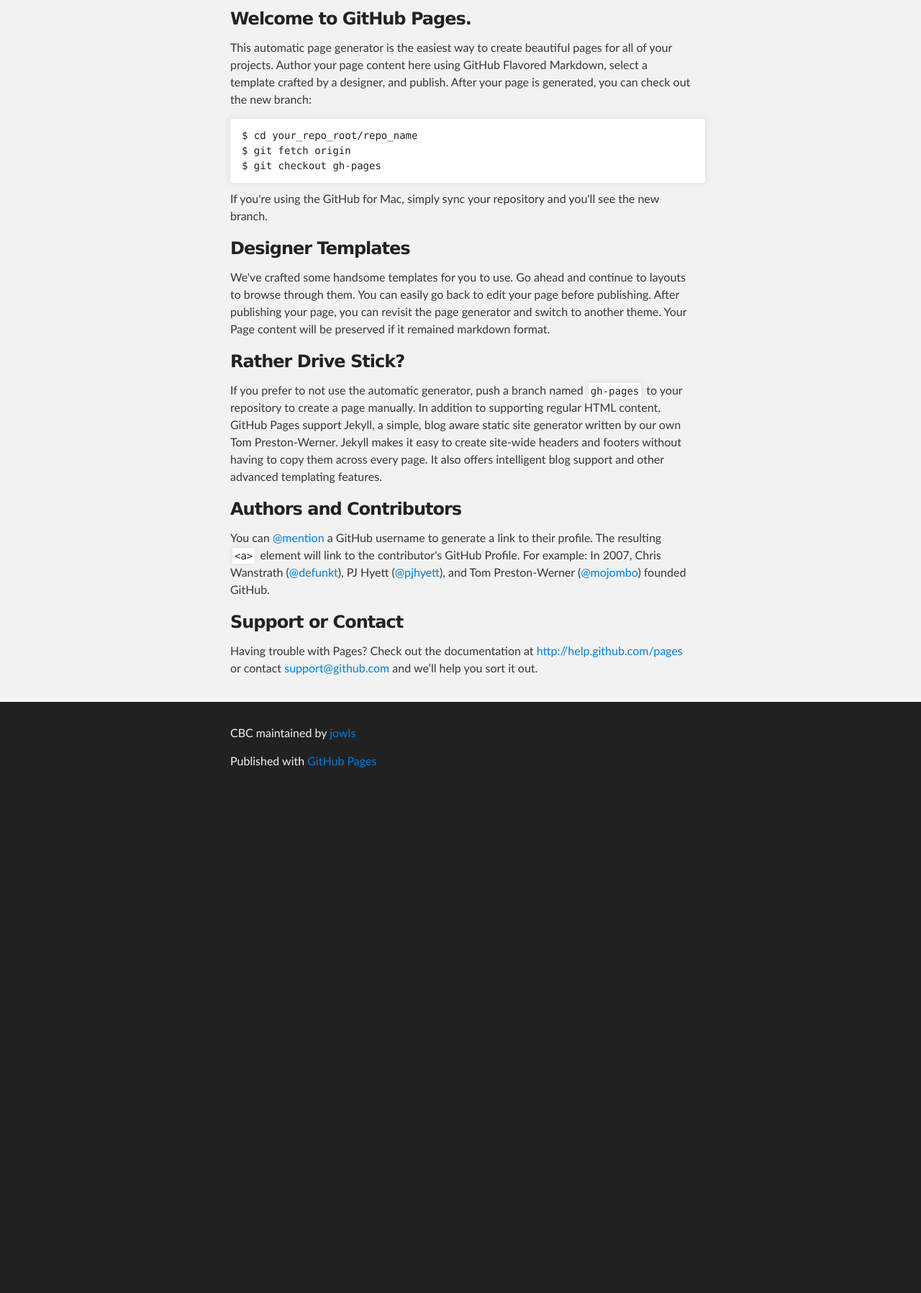
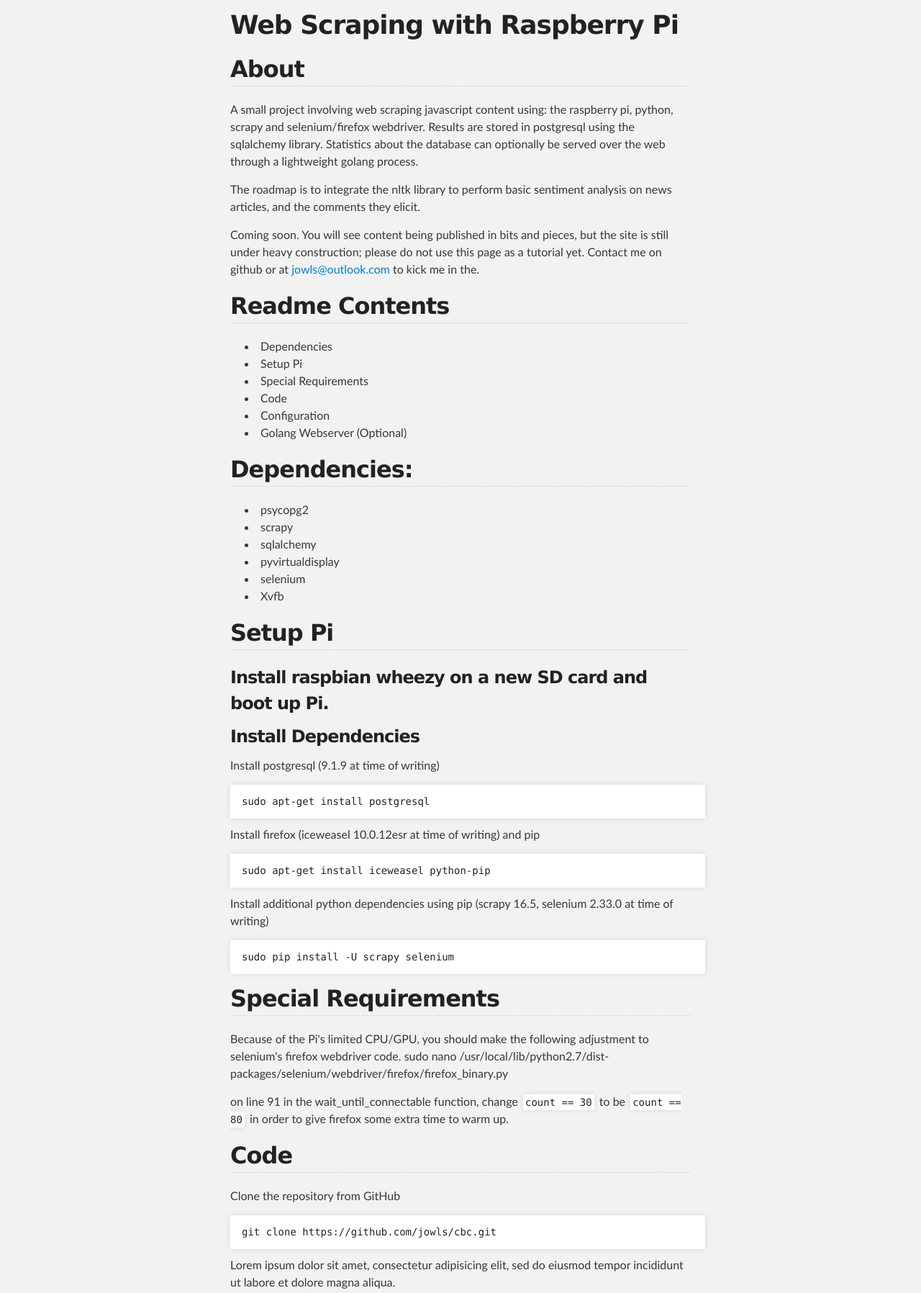
Before and after one commit to jowls/cbc, a plain HTML site: page index.html in a window 1280 px wide. Shown: the part 252-2048 px from the top of the page at 72% size. Before the commit the page ends 1356 px from the top, so only its background shows below. Drawn offline with Linux system fonts and the light colour scheme.

```diff
--- a/index.html
+++ b/index.html
@@ -31,37 +31,122 @@
     <!-- MAIN CONTENT -->
     <div id="main_content_wrap" class="outer">
       <section id="main_content" class="inner">
-        <h3>
-<a name="welcome-to-github-pages" class="anchor" href="#welcome-to-github-pages"><span class="octicon octicon-link"></span></a>Welcome to GitHub Pages.</h3>
+        <h1>
+<a name="web-scraping-with-raspberry-pi" class="anchor" href="#web-scraping-with-raspberry-pi"><span class="octicon octicon-link"></span></a>Web Scraping with Raspberry Pi</h1>
 
-<p>This automatic page generator is the easiest way to create beautiful pages for all of your projects. Author your page content here using GitHub Flavored Markdown, select a template crafted by a designer, and publish. After your page is generated, you can check out the new branch:</p>
+<h2>
+<a name="about" class="anchor" href="#about"><span class="octicon octicon-link"></span></a>About</h2>
 
-<pre><code>$ cd your_repo_root/repo_name
-$ git fetch origin
-$ git checkout gh-pages
+<p>A small project involving web scraping javascript content using: the raspberry pi, python, scrapy and selenium/firefox webdriver. Results are stored in postgresql using the sqlalchemy library. Statistics about the database can optionally be served over the web through a lightweight golang process.</p>
+
+<p>The roadmap is to integrate the nltk library to perform basic sentiment analysis on news articles, and the comments they elicit.</p>
+
+<p>Coming soon. You will see content being published in bits and pieces, but the site is still under heavy construction; please do not use this page as a tutorial yet. Contact me on github or at <a href="mailto:jowls@outlook.com">jowls@outlook.com</a> to kick me in the.</p>
+
+<h2>
+<a name="readme-contents" class="anchor" href="#readme-contents"><span class="octicon octicon-link"></span></a>Readme Contents</h2>
+
+<ul>
+<li>Dependencies</li>
+<li>Setup Pi</li>
+<li>Special Requirements</li>
+<li>Code</li>
+<li>Configuration</li>
+<li>Golang Webserver (Optional)</li>
+</ul><h2>
+<a name="dependencies" class="anchor" href="#dependencies"><span class="octicon octicon-link"></span></a>Dependencies:</h2>
+
+<ul>
+<li>psycopg2</li>
+<li>scrapy</li>
+<li>sqlalchemy</li>
+<li>pyvirtualdisplay</li>
+<li>selenium</li>
+<li>Xvfb</li>
+</ul><h2>
+<a name="setup-pi" class="anchor" href="#setup-pi"><span class="octicon octicon-link"></span></a>Setup Pi</h2>
+
+<h3>
+<a name="install-raspbian-wheezy-on-a-new-sd-card-and-boot-up-pi" class="anchor" href="#install-raspbian-wheezy-on-a-new-sd-card-and-boot-up-pi"><span class="octicon octicon-link"></span></a>Install raspbian wheezy on a new SD card and boot up Pi.</h3>
+
+<h3>
+<a name="install-dependencies" class="anchor" href="#install-dependencies"><span class="octicon octicon-link"></span></a>Install Dependencies</h3>
+
+<p>Install postgresql (9.1.9 at time of writing)</p>
+
+<pre><code>sudo apt-get install postgresql
 </code></pre>
 
-<p>If you're using the GitHub for Mac, simply sync your repository and you'll see the new branch.</p>
+<p>Install firefox (iceweasel 10.0.12esr at time of writing) and pip</p>
 
-<h3>
-<a name="designer-templates" class="anchor" href="#designer-templates"><span class="octicon octicon-link"></span></a>Designer Templates</h3>
+<pre><code>sudo apt-get install iceweasel python-pip
+</code></pre>
 
-<p>We've crafted some handsome templates for you to use. Go ahead and continue to layouts to browse through them. You can easily go back to edit your page before publishing. After publishing your page, you can revisit the page generator and switch to another theme. Your Page content will be preserved if it remained markdown format.</p>
+<p>Install additional python dependencies using pip (scrapy 16.5, selenium 2.33.0 at time of writing)</p>
 
-<h3>
-<a name="rather-drive-stick" class="anchor" href="#rather-drive-stick"><span class="octicon octicon-link"></span></a>Rather Drive Stick?</h3>
+<pre><code>sudo pip install -U scrapy selenium
+</code></pre>
 
-<p>If you prefer to not use the automatic generator, push a branch named <code>gh-pages</code> to your repository to create a page manually. In addition to supporting regular HTML content, GitHub Pages support Jekyll, a simple, blog aware static site generator written by our own Tom Preston-Werner. Jekyll makes it easy to create site-wide headers and footers without having to copy them across every page. It also offers intelligent blog support and other advanced templating features.</p>
+<h2>
+<a name="special-requirements" class="anchor" href="#special-requirements"><span class="octicon octicon-link"></span></a>Special Requirements</h2>
 
-<h3>
-<a name="authors-and-contributors" class="anchor" href="#authors-and-contributors"><span class="octicon octicon-link"></span></a>Authors and Contributors</h3>
+<p>Because of the Pi's limited CPU/GPU, you should make the following adjustment to selenium's firefox webdriver code.
+sudo nano /usr/local/lib/python2.7/dist-packages/selenium/webdriver/firefox/firefox_binary.py</p>
 
-<p>You can <a href="https://github.com/blog/821" class="user-mention">@mention</a> a GitHub username to generate a link to their profile. The resulting <code>&lt;a&gt;</code> element will link to the contributor's GitHub Profile. For example: In 2007, Chris Wanstrath (<a href="https://github.com/defunkt" class="user-mention">@defunkt</a>), PJ Hyett (<a href="https://github.com/pjhyett" class="user-mention">@pjhyett</a>), and Tom Preston-Werner (<a href="https://github.com/mojombo" class="user-mention">@mojombo</a>) founded GitHub.</p>
+<p>on line 91 in the wait_until_connectable function, change <code>count == 30</code> to be <code>count == 80</code> in order to give firefox some extra time to warm up.</p>
 
-<h3>
-<a name="support-or-contact" class="anchor" href="#support-or-contact"><span class="octicon octicon-link"></span></a>Support or Contact</h3>
+<h2>
+<a name="code" class="anchor" href="#code"><span class="octicon octicon-link"></span></a>Code</h2>
 
-<p>Having trouble with Pages? Check out the documentation at <a href="http://help.github.com/pages">http://help.github.com/pages</a> or contact <a href="mailto:support@github.com">support@github.com</a> and we’ll help you sort it out.</p>
+<p>Clone the repository from GitHub</p>
+
+<pre><code>git clone https://github.com/jowls/cbc.git
+</code></pre>
+
+<p>Lorem ipsum dolor sit amet, consectetur adipisicing elit, sed do eiusmod tempor incididunt ut labore et dolore magna aliqua.</p>
+
+<pre><code>Testing 1-2-3..
+</code></pre>
+
+<p>Ut enim ad minim veniam, quis nostrud exercitation ullamco laboris nisi ut aliquip ex ea commodo consequat. Duis aute irure dolor in reprehenderit in voluptate velit esse cillum dolore eu fugiat nulla pariatur. Excepteur sint occaecat cupidatat non proident, sunt in culpa qui officia deserunt mollit anim id est laborum
+Configuration</p>
+
+<p>Lorem ipsum dolor sit amet, consectetur adipisicing elit, sed do eiusmod tempor incididunt ut labore et dolore magna aliqua. Ut enim ad minim veniam, quis nostrud exercitation ullamco laboris nisi ut aliquip ex ea commodo consequat. Duis aute irure dolor in reprehenderit in voluptate velit esse cillum dolore eu fugiat nulla pariatur. Excepteur sint occaecat cupidatat non proident, sunt in culpa qui officia deserunt mollit anim id est laborum</p>
+
+<h2>
+<a name="cron-job-configuration" class="anchor" href="#cron-job-configuration"><span class="octicon octicon-link"></span></a>Cron Job Configuration:</h2>
+
+<p>"scrapy crawl cbc" will run the spider manually, or put this in /etc/crontab to schedule some crawls:</p>
+
+<pre><code>17 * * * * pi /home/pi/cbc/crawl.sh &gt;&gt; /home/pi/cronwork.log 2&gt;&amp;1
+37 * * * * root sudo killall crawl.sh
+38 * * * * root sudo killall Xvfb
+39 * * * * root sudo killall iceweasel
+</code></pre>
+
+<p>(The above runs at 17m past the hour - on raspbian wheezy)</p>
+
+<h2>
+<a name="golang-webserver-optional" class="anchor" href="#golang-webserver-optional"><span class="octicon octicon-link"></span></a>Golang Webserver (Optional)</h2>
+
+<h4>
+<a name="install-go" class="anchor" href="#install-go"><span class="octicon octicon-link"></span></a>Install go</h4>
+
+<h4>
+<a name="build-go-code" class="anchor" href="#build-go-code"><span class="octicon octicon-link"></span></a>Build go code</h4>
+
+<pre><code>go build web.go
+</code></pre>
+
+<h4>
+<a name="run-go-code" class="anchor" href="#run-go-code"><span class="octicon octicon-link"></span></a>Run go code</h4>
+
+<p>It must be run as sudo because it will be serving on port 80.</p>
+
+<pre><code>sudo ./web&amp;
+</code></pre>
+
+<p>Copyright jowls 2013</p>
       </section>
     </div>
 
@@ -73,6 +158,16 @@ $ git checkout gh-pages
       </footer>
     </div>
 
+              <script type="text/javascript">
+            var gaJsHost = (("https:" == document.location.protocol) ? "https://ssl." : "http://www.");
+            document.write(unescape("%3Cscript src='" + gaJsHost + "google-analytics.com/ga.js' type='text/javascript'%3E%3C/script%3E"));
+          </script>
+          <script type="text/javascript">
+            try {
+              var pageTracker = _gat._getTracker("UA-42365313-1");
+            pageTracker._trackPageview();
+            } catch(err) {}
+          </script>
 
 
   </body>
```
Also changed, not shown: params.json (+1 -1 lines).
